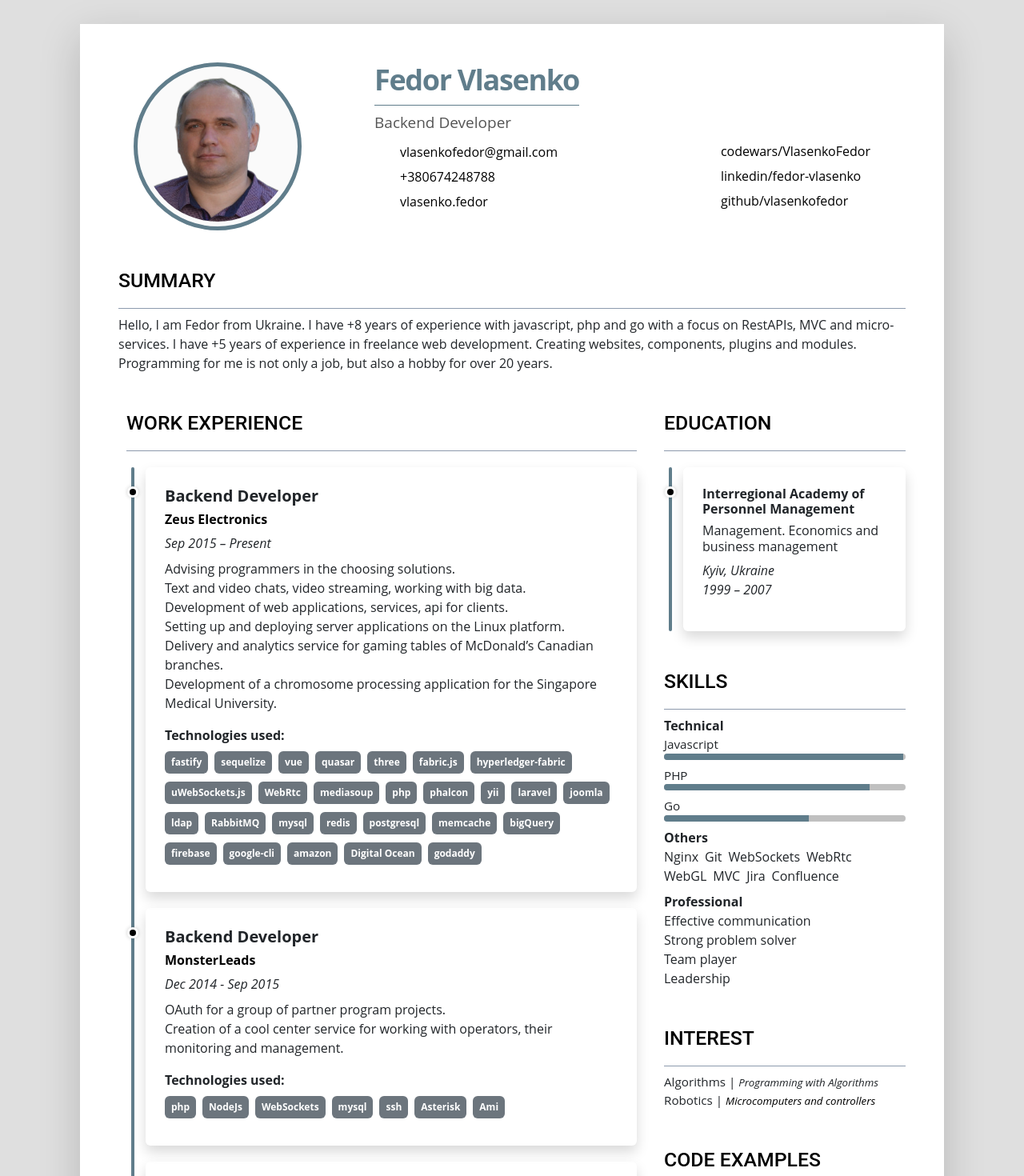
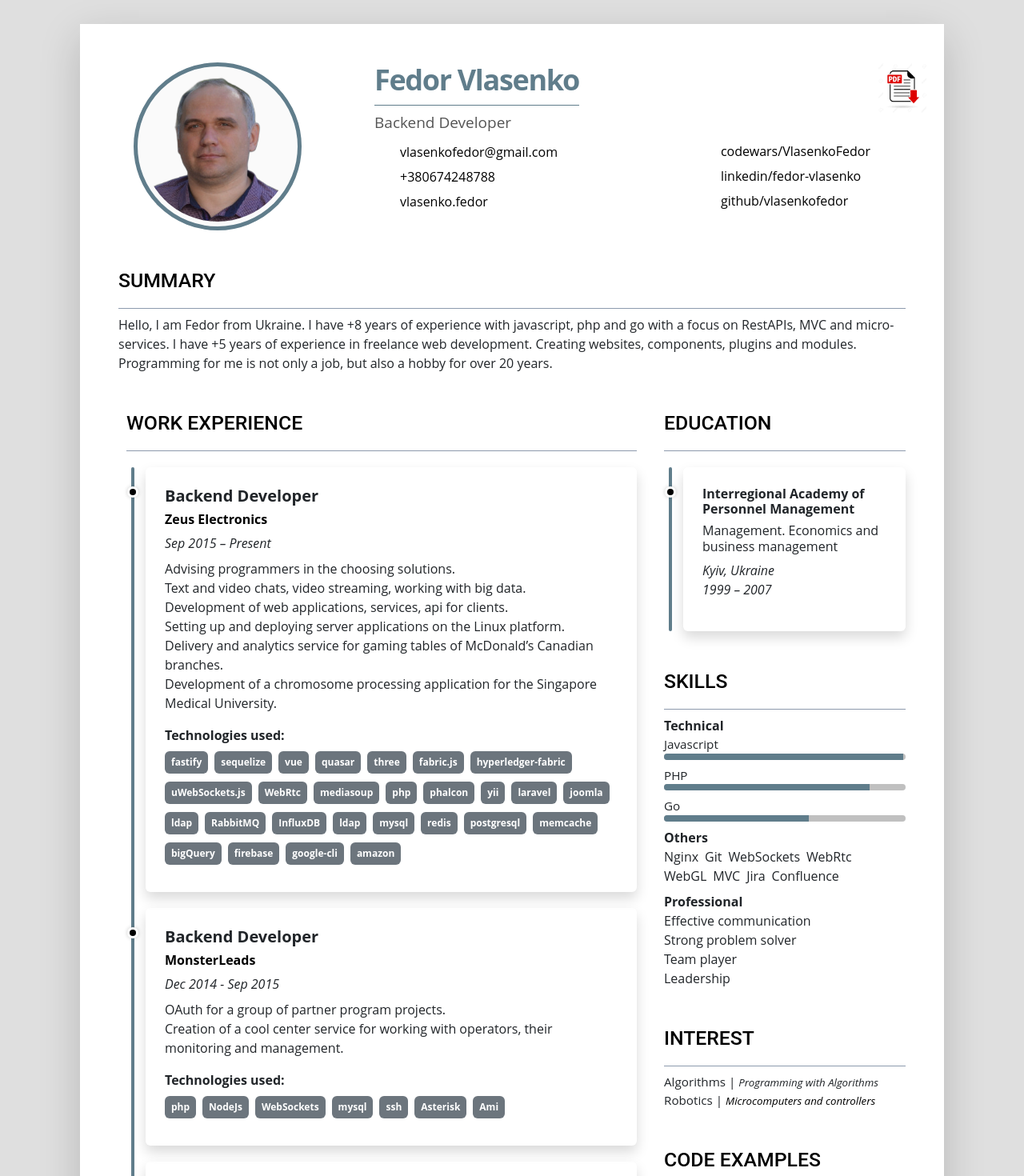
Before and after one commit to vlasenkofedor/vlasenkofedor.github.io, a Vue app: page / in a window 1280 px wide. Shown: the top 1470 px of the page at 80% size. Built offline with nearby package versions, Linux system fonts and the light colour scheme; a web font is replaced by a local one.

Commit message:
add export pdf

```diff
--- a/src/App.vue
+++ b/src/App.vue
@@ -1,7 +1,13 @@
 <template>
   <div class="main-page text-center position-relative" ref="content">
-    <div class="main-page-inner mx-auto text-start bg-white shadow-lg">
-<!--      <button class="btn" @click="exportPdf" v-if="downloadButtonVisible">Export PDF</button>-->
+    <div class="main-page-inner mx-auto text-start bg-white shadow-lg position-relative">
+      <img :src="getImage('pdf.png')"
+           alt="Export PDF"
+           title="Export PDF"
+           class="export-pdf"
+           @click="exportPdf"
+           v-if="downloadButtonVisible"
+      />
       <Intro :introInfo="data.introInfo" :contactInfo="data.contactInfo" :socialMediaInfo="data.socialMediaInfo"/>
       <div class="p-5">
         <Summary :summaryInfo="data.summaryInfo"/>
@@ -31,8 +37,8 @@
 </template>
 
 <script>
-// import jsPDF from 'jspdf'
-// import domtoimage from "dom-to-image";
+import jsPDF from 'jspdf';
+import domtoimage from "dom-to-image";
 
 import Intro from '@/components/Intro.vue'
 import Summary from '@/components/Summary.vue'
@@ -69,20 +75,26 @@ export default {
     }
   },
   methods: {
-    /*exportPdf() {
-      this.downloadButtonVisible = false
-      /!** WITH CSS *!/
+    getImage(name) {
+      return require(`./assets/images/${name}`)
+    },
+    exportPdf() {
+      this.downloadButtonVisible = false;
+      const width = this.$refs.content.clientWidth;
+      const height = this.$refs.content.clientHeight;
+      console.log('Best', this.$refs.content);
       domtoimage
           .toPng(this.$refs.content)
           .then(function (dataUrl) {
             const img = new Image();
             img.src = dataUrl;
+            console.log({height, width});
             const doc = new jsPDF({
               orientation: "portrait",
-              // unit: "pt",
-              format: [750, 500]
+              unit: "pt",
+              format: [width, height]//2084, 1920
             });
-            doc.addImage(img, "JPEG", 20, 20);
+            doc.addImage(img, "JPEG", 0, 3);
             const date = new Date();
             const filename = "CV_FedorVlasenko.pdf";
             doc.save(filename);
@@ -93,11 +105,20 @@ export default {
           .finally(_ => {
             this.downloadButtonVisible = true
           })
-    }*/
+    }
   }
 }
 </script>
 
 <style>
 @import './assets/css/font-awesome/css/font-awesome.css';
+
+.export-pdf {
+  cursor: pointer;
+  width: 64px;
+  height: 64px;
+  position: absolute;
+  right: 20px;
+  top: 3em;
+}
 </style>
--- a/src/assets/css/style.css
+++ b/src/assets/css/style.css
@@ -13,19 +13,6 @@ body {
 .main-page-inner {
     max-width: 1080px;
 }
-
-.btn {
-    background: #031634;
-    border: #031634;
-    color: #fafafa;
-    margin-right: 10px;
-}
-
-.btn:hover {
-    background: #d1d0d0;
-    color: #031634;
-}
-
 
 .profile-intro {
     margin-top: 50px;
--- a/src/components/Intro.vue
+++ b/src/components/Intro.vue
@@ -1,8 +1,8 @@
 <template>
 <section class="row pt-5">
     <div class="col-md-4">
-        <div class="profile-pic">
-            <img :src="getProfileImage()" alt="">
+        <div class="profile-pic text-center">
+            <img :src="getProfileImage()" :alt="introInfo.name" class="center">
         </div>
     </div>
     <div class="col-md-7">
@@ -61,5 +61,10 @@ export default {
 </script>
 
 <style>
-
+.center {
+  display: block;
+  margin-left: auto;
+  margin-right: auto;
+  width: 50%;
+}
 </style>
--- a/src/components/Skill.vue
+++ b/src/components/Skill.vue
@@ -15,7 +15,6 @@
         <ul class="tech-list">
           <li style="display: inline-block;margin-right: 0.5rem;" v-for="(skill,index) in otherSkillInfo" :key="index">
             {{ skill }}
-            <!-- <span class="badge bg-secondary badge-pill p-2 mb-2">{{skill.name}}</span> -->
           </li>
         </ul>
       </div>
--- a/src/components/Volunteer.vue
+++ b/src/components/Volunteer.vue
@@ -7,7 +7,7 @@
         <span style="font-size:13px;font-style: italic;">{{ vol.duration }} </span>
         <span style="margin-bottom: 0;color: #6c757d !important;font-size:13px">
           ( <a class="text-link" :href="vol.profileLink" :title="`Profile link ${vol.title}`" target="_blank">
-          visiting my profile
+          my profile
         </a> )
         </span>
       </li>
--- a/src/data.js
+++ b/src/data.js
@@ -72,8 +72,8 @@ const experinceInfo = [
             'Development of a chromosome processing application for the Singapore Medical University.',
         techs: [
             'fastify', 'sequelize', 'vue', 'quasar', 'three', 'fabric.js', 'hyperledger-fabric', 'uWebSockets.js', 'WebRtc',
-            'mediasoup', 'php', 'phalcon', 'yii', 'laravel', 'joomla', 'ldap', 'RabbitMQ',
-            'mysql', 'redis', 'postgresql', 'memcache', 'bigQuery', 'firebase', 'google-cli', 'amazon', 'Digital Ocean', 'godaddy'
+            'mediasoup', 'php', 'phalcon', 'yii', 'laravel', 'joomla', 'ldap', 'RabbitMQ', 'InfluxDB', 'ldap',
+            'mysql', 'redis', 'postgresql', 'memcache', 'bigQuery', 'firebase', 'google-cli', 'amazon'
         ]
     },
     {
```
Also changed, not shown: package.json (+5 -5 lines), src/assets/images/pdf.png (added), 1 other file (tests, documents, lock files or other folders).
